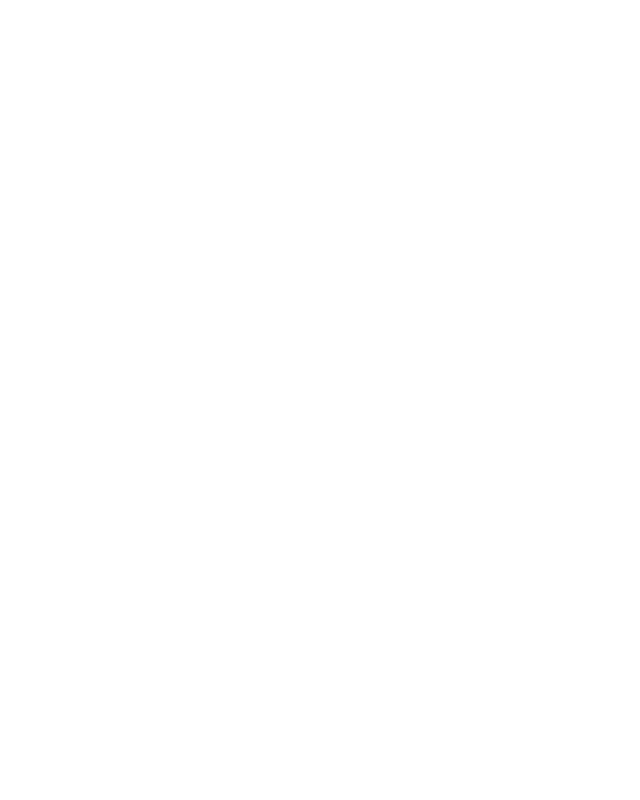
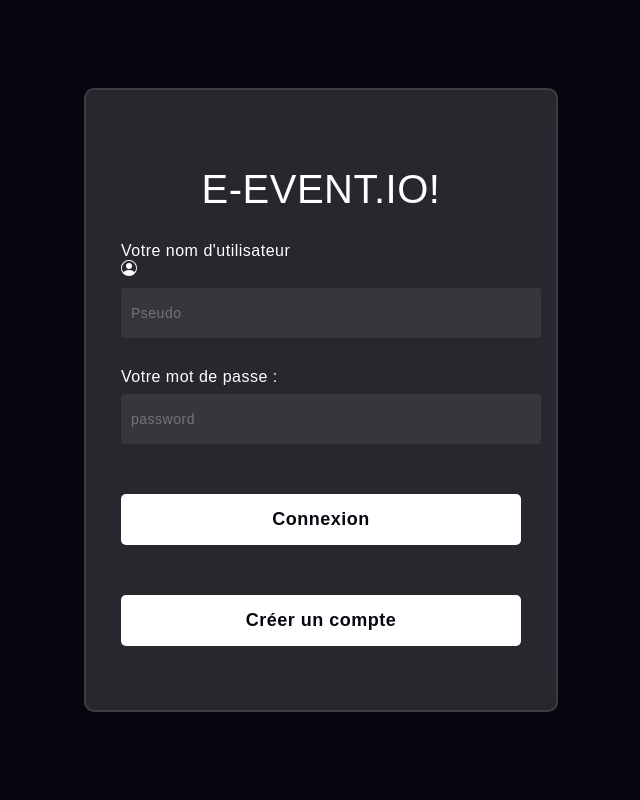
Before and after one commit to pierre-teodoresco/E-Event.io, a PHP site: page /login.php in a window 1280 px wide. Before the commit the part shown is empty. Shown: the whole page, without its empty margins (319-959 px from the left). Run offline with PHP 8.4, Linux system fonts and the light colour scheme.

Commit message:
Login page

```diff
--- a/css/style.css
+++ b/css/style.css
@@ -0,0 +1,72 @@
+form *{
+    font-family: 'Poppins',sans-serif;
+    color: #ffffff;
+    letter-spacing: 0.5px;
+    outline: none;
+    border: none;
+}
+body{
+    background: hsl(250, 50%, 91%);
+}
+form{
+    height: 520px;
+    width: 400px;
+    background-color: rgba(255,255,255,0.13);
+    position: absolute;
+    transform: translate(-50%,-50%);
+    top: 50%;
+    left: 50%;
+    border-radius: 10px;
+    backdrop-filter: blur(10px);
+    border: 2px solid rgba(255,255,255,0.1);
+    box-shadow: 0 0 40px rgba(8,7,16,0.6);
+    padding: 50px 35px;
+}
+
+form h1{
+    font-size: 40px;
+    font-weight: 500;
+    line-height: 45px;
+    text-align: center;
+}
+
+label{
+    display: block;
+    margin-top: 30px;
+    font-size: 16px;
+    font-weight: 500;
+}
+input{
+    display: block;
+    height: 50px;
+    width: 100%;
+    background-color: rgba(255,255,255,0.07);
+    border-radius: 3px;
+    padding: 0 10px;
+    margin-top: 8px;
+    font-size: 14px;
+    font-weight: 300;
+}
+body{
+    background-color: #080710;
+}
+.background{
+    width: 430px;
+    height: 520px;
+    position: absolute;
+    transform: translate(-50%,-50%);
+    left: 50%;
+    top: 50%;
+}
+
+button{
+    margin-top: 50px;
+    width: 100%;
+    background-color: #ffffff;
+    color: #080710;
+    padding: 15px 0;
+    font-size: 18px;
+    font-weight: 600;
+    border-radius: 5px;
+    cursor: pointer;
+}
--- a/login.php
+++ b/login.php
@@ -1 +1,32 @@
-<?php
+<!doctype html>
+<html lang="fr">
+<head>
+    <title>Page de connexion</title>
+    <link rel="stylesheet" href="css/style.css">
+</head>
+<body>
+
+
+
+<form>
+    <h1>E-EVENT.IO!
+        <i class="bi bi-person-circle"></i>
+    </h1>
+
+    <label for="username">Votre nom d'utilisateur</label>
+    <div class="username">
+        <svg xmlns="http://www.w3.org/2000/svg" width="16" height="16" fill="currentColor" class="bi bi-person-circle" viewBox="0 0 16 16">
+            <path d="M11 6a3 3 0 1 1-6 0 3 3 0 0 1 6 0z"/>
+            <path fill-rule="evenodd" d="M0 8a8 8 0 1 1 16 0A8 8 0 0 1 0 8zm8-7a7 7 0 0 0-5.468 11.37C3.242 11.226 4.805 10 8 10s4.757 1.225 5.468 2.37A7 7 0 0 0 8 1z"/>
+        </svg>
+        <input type="text" placeholder="Pseudo" id="username">
+    </div>
+
+    <label for="password">Votre mot de passe :</label>
+    <input type="password" placeholder="password" id="password">
+
+    <button>Connexion</button>
+    <button>Créer un compte</button>
+</form>
+</body>
+</html>
```
